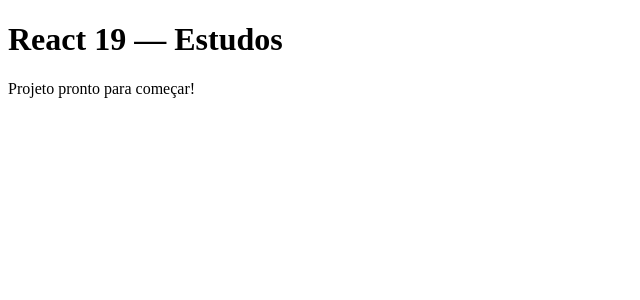
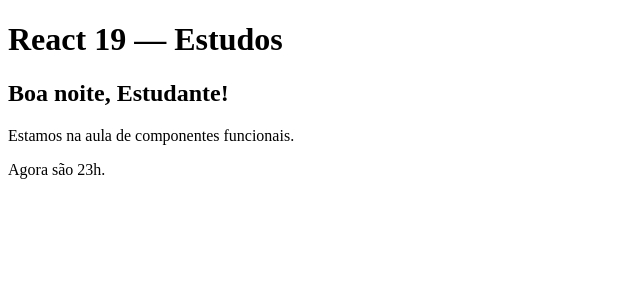
Before and after one commit to keidsondesigner/claude-mentor-react19, a React (Vite) app: page / in a window 1280 px wide. Shown: the top 300 px of the page, without its empty margins (0-640 px from the left). Built offline with nearby package versions, Linux system fonts and the light colour scheme; the HTML template or start-up script is replaced by a standard one.

Commit message:
feat: 1 aula - component baisco do React

```diff
--- a/src/App.tsx
+++ b/src/App.tsx
@@ -1,8 +1,10 @@
+import Greeting from './components/Greeting'
+
 function App() {
   return (
     <main>
       <h1>React 19 — Estudos</h1>
-      <p>Projeto pronto para começar!</p>
+      <Greeting />
     </main>
   )
 }
--- /dev/null
+++ b/src/components/Greeting.tsx
@@ -0,0 +1,31 @@
+// 1. IMPORTS — neste caso, nenhum necessário ainda
+
+// 2. DEFINIÇÃO — PascalCase obrigatório!
+function Greeting() {
+  // 2a. LÓGICA
+  const name = 'Estudante'
+  const currentHour = new Date().getHours()
+
+  let greeting: string
+  if (currentHour < 12) {
+    greeting = 'Bom dia'
+  } else if (currentHour < 18) {
+    greeting = 'Boa tarde'
+  } else {
+    greeting = 'Boa noite'
+  }
+
+  // 2b. RETORNO — JSX com expressões dentro de { }
+  return (
+    <section>
+      <h2>
+        {greeting}, {name}!
+      </h2>
+      <p>Estamos na aula de componentes funcionais.</p>
+      <p>Agora são {currentHour}h.</p>
+    </section>
+  )
+}
+
+// 3. EXPORT
+export default Greeting
```
